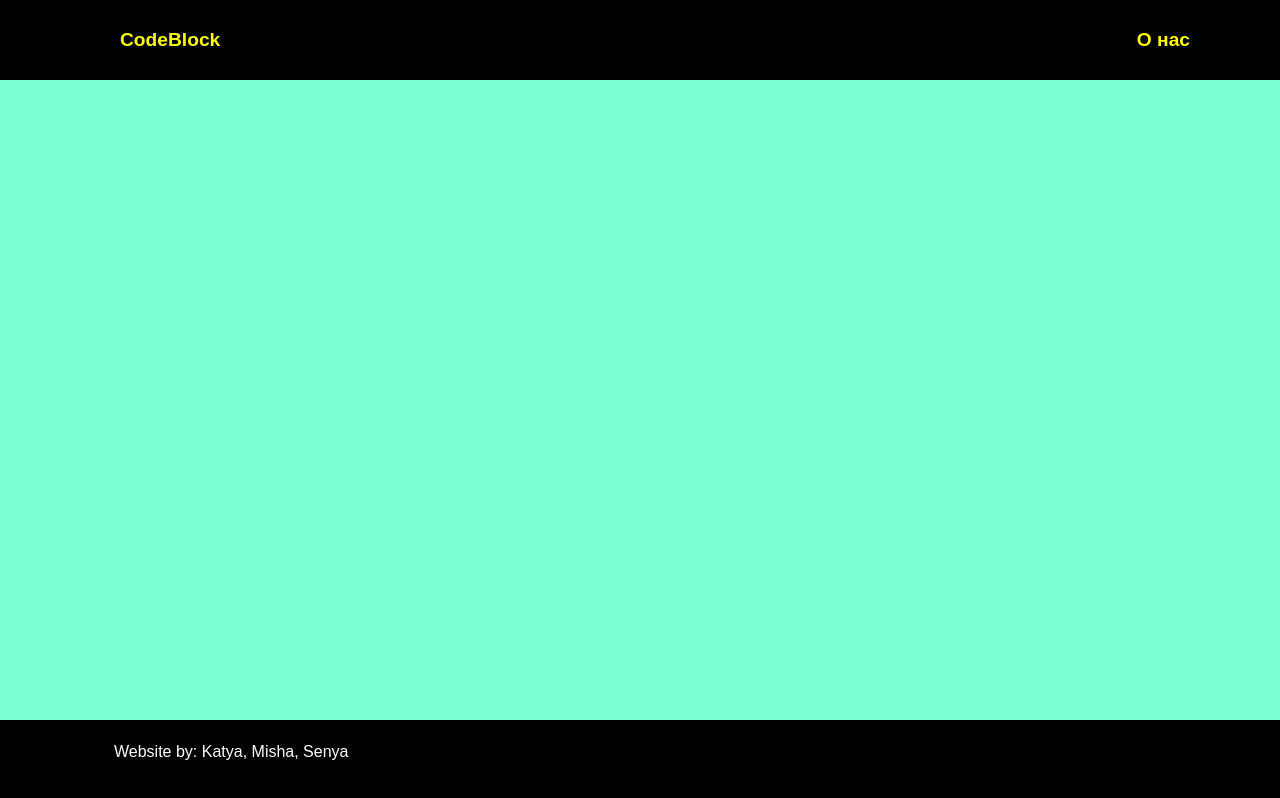
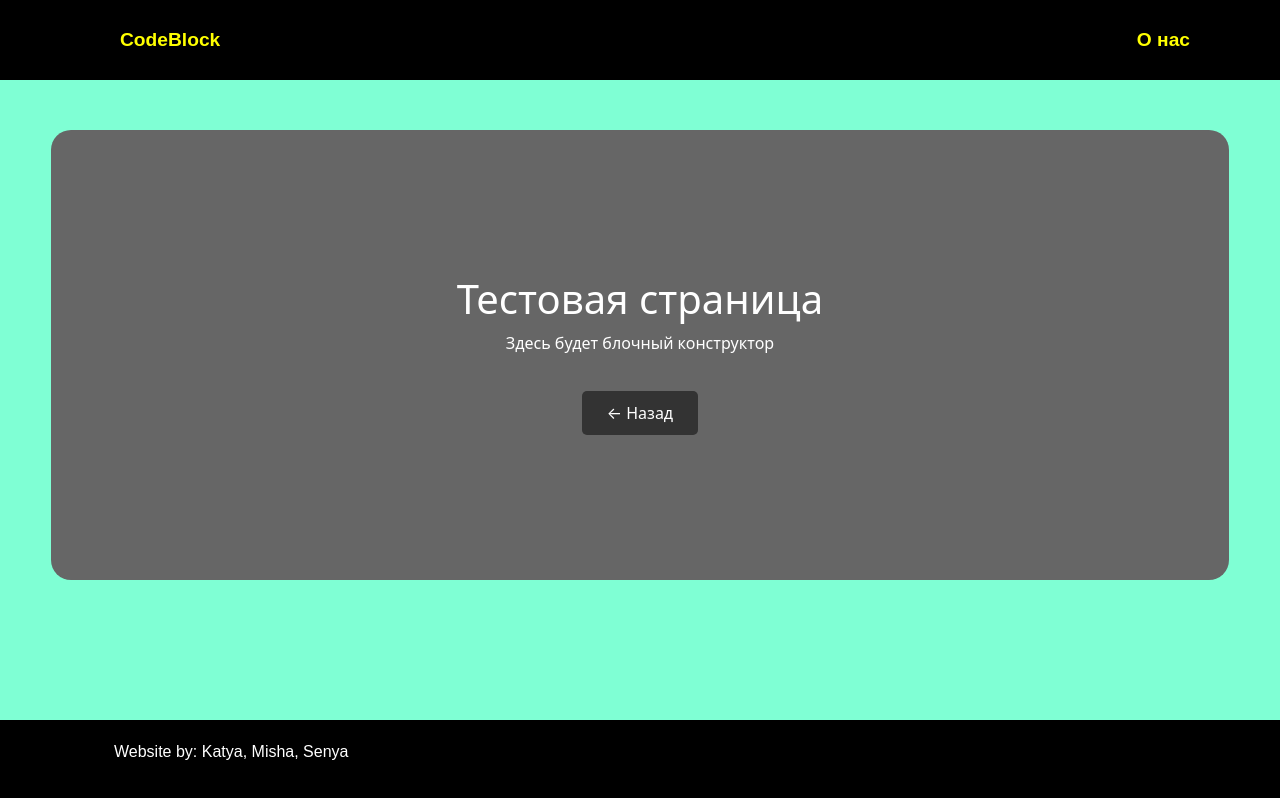
Before and after one commit to T2-Walker/Code-Blocks, a Vue app: page /test in a window 1280 px wide. Built offline with nearby package versions, Linux system fonts and the light colour scheme.

Commit message:
Добавил кнопку для пространства  где будет КодБлокес

```diff
--- a/src/router/index.js
+++ b/src/router/index.js
@@ -1,5 +1,6 @@
 import { createRouter, createWebHistory } from 'vue-router'
 import MainView from '../views/MainView.vue'
+import TestView from '../views/TestView.vue'
 
 const routes = [
   {
@@ -11,6 +12,11 @@ const routes = [
     path: '/about',
     name: 'about',
     component: () => import('../views/AboutView.vue')
+  },
+  {
+    path: '/test',
+    name: 'test',
+    component: TestView
   }
 ]
 
--- a/src/views/MainView.vue
+++ b/src/views/MainView.vue
@@ -2,11 +2,26 @@
   <div class="main">
     <div class="main_alert">
       <h3>Главная страница</h3>
+
+       <button class="test-button" @click="goToTest"> Test</button> //кнопка перебброса кодблок
     </div>
   </div>
 </template>
 
-<script setup></script>
+<script setup>
+import { ref } from 'vue'
+import { useRouter } from 'vue-router'
+
+const testMessage = ref('Работает!')
+const router = useRouter()
+
+const goToTest = () =>
+{
+  console.log('Кнопка нажата')
+  router.push('/test')
+}
+// Переброс
+</script>
 
 <style scoped>
 .main {
@@ -28,4 +43,21 @@
   color: white;
   border-color: black;
 }
+.test-button {
+  background: #4CAF50;
+  color: white;
+  border: none;
+  border-radius: 5px;
+  padding: 10px 25px;
+  font-size: 16px;
+  font-weight: bold;
+  cursor: pointer;
+  margin-top: 20px;
+  transition: background 0.2s;
+}
+
+.test-button:hover
+{
+  background: #45a049;
+}
 </style>
--- /dev/null
+++ b/src/views/TestView.vue
@@ -0,0 +1,45 @@
+<template>
+  <div class="test-page">
+    <div class="test-content">
+      <h1>Тестовая страница</h1>
+      <p>Здесь будет блочный конструктор</p>
+      <button @click="$router.push('/')" class="back-btn">
+        ← Назад
+      </button>
+    </div>
+  </div>
+</template>
+
+<script setup>
+</script>
+
+<style scoped>
+.test-page {
+  width: 92%;
+  height: 450px;
+  background-color: #666;
+  margin: 50px auto;
+  border-radius: 20px;
+  color: white;
+  display: flex;
+  flex-direction: column;
+  justify-content: center;
+  align-items: center;
+  text-align: center;
+}
+
+.back-btn {
+  background: #333;
+  color: white;
+  border: none;
+  border-radius: 5px;
+  padding: 10px 25px;
+  font-size: 16px;
+  cursor: pointer;
+  margin-top: 20px;
+}
+
+.back-btn:hover {
+  background: #222;
+}
+</style>
```
Also changed, not shown: src/components/NewButton.vue (added, +33 -0 lines).
